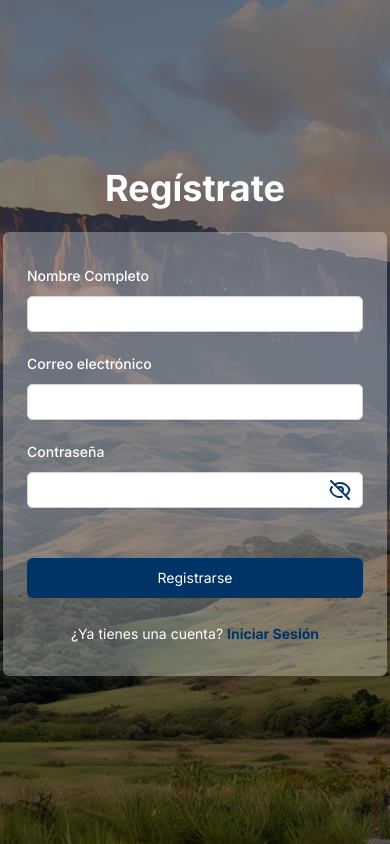
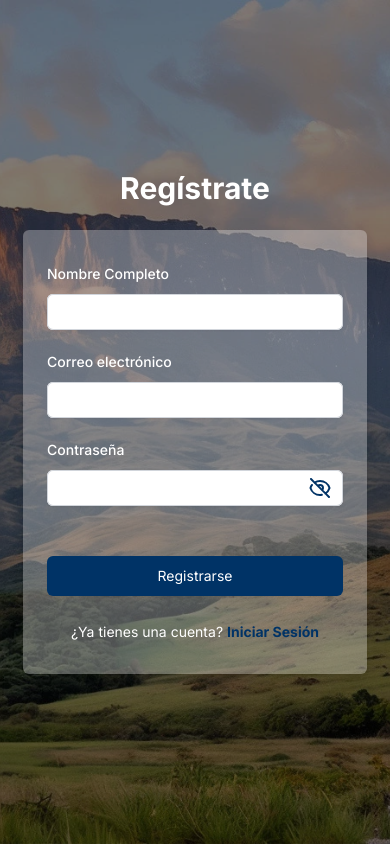
Before and after one commit to angelg21/dictionary, a Next.js app: page /auth/register in a window 390 px wide. Built offline with nearby package versions, Linux system fonts and the light colour scheme.

Commit message:
Add Singout function in Mobile Sidebar

```diff
--- a/src/dashboard/components/Sidebar/Sidebar.tsx
+++ b/src/dashboard/components/Sidebar/Sidebar.tsx
@@ -113,7 +113,6 @@ export const Sidebar = ({ sendStatusSidebar, statusSidebar }: Props) => {
                                                         <SidebarMenuItems
                                                             key={item.path}
                                                             onClick={() => sendStatusSidebar(false)}
-                                                            //Como se le puso los mismos nombres se puede hacer asi
                                                             {...item}
                                                         />
 
@@ -123,13 +122,18 @@ export const Sidebar = ({ sendStatusSidebar, statusSidebar }: Props) => {
                                         </li>
                                         <li className='mt-auto mb-3 px-5'>
                                             <ul
-                                                className="group flex gap-x-3 rounded-md text-md font-medium leading-6 text-indigo-200 hover:text-red-500"
+                                                className=""
                                             >
-                                                <ArrowLeftStartOnRectangleIcon
-                                                    aria-hidden="true"
-                                                    className="h-6 w-6 shrink-0 hover:text-red-500"
-                                                />
-                                                Cerrar Sesion
+                                                <button
+                                                    className='group flex gap-x-3 rounded-md text-md font-medium leading-6 text-indigo-200 hover:text-red-500'
+                                                    onClick={() => signOut()}
+                                                >
+                                                    <ArrowLeftStartOnRectangleIcon
+                                                        aria-hidden="true"
+                                                        className="h-6 w-6 shrink-0 hover:text-red-500"
+                                                    />
+                                                    Cerrar Sesion
+                                                </button>
                                             </ul>
                                         </li>
                                     </ul>
--- a/src/forms/components/AuthForm/AuthForm.tsx
+++ b/src/forms/components/AuthForm/AuthForm.tsx
@@ -53,13 +53,15 @@ export const AuthForm: React.FC<FormProps> = ({
 
   return (
     <>
-        <h2 className="text-4xl font-bold text-center mb-6 text-white">{formTitle}</h2>
+        <h2 className="max-[420px]:text-3xl text-4xl font-bold text-center mb-6 text-white">{formTitle}</h2>
         <Formik
           initialValues={initialValues}
           validationSchema={validationSchema}
           onSubmit={onSubmit}
         >
         {({ errors, touched }) => (
+            <div className='max-[420px]:mx-5 '>
+
               <Form className="p-6 bg-white bg-opacity-30 rounded-md shadow-lg w-full py-[32px] flex flex-col gap-[30px]">
               {/* Form title */}
 
@@ -109,6 +111,7 @@ export const AuthForm: React.FC<FormProps> = ({
                   </p>
               </div>
               </Form>
+            </div>
         )}
         </Formik>
     </>
```
Lines whose indentation alone changed are shown as unchanged.
